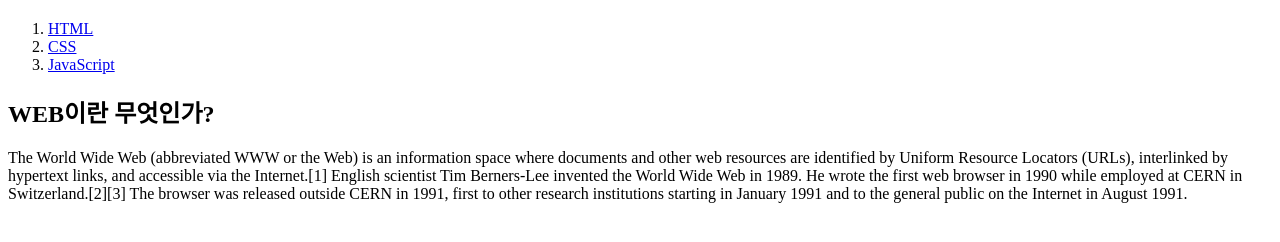
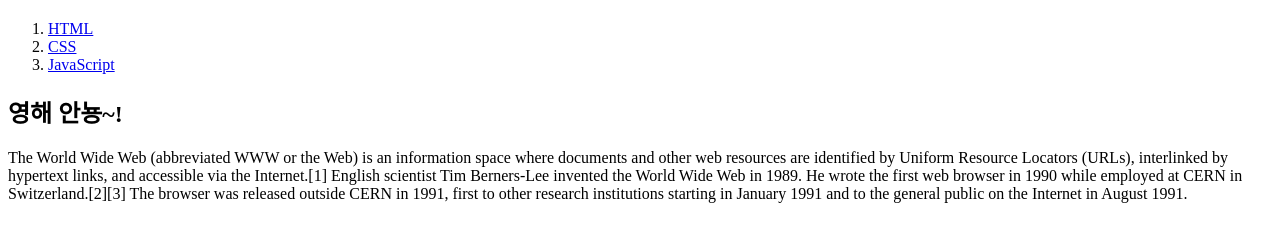
Before and after one commit to yeonjina/WEB1, a plain HTML site: page index.html in a window 1280 px wide. Shown: the part 60-302 px from the top of the page. Drawn offline with Linux system fonts and the light colour scheme.

Commit message:
Update index.html

```diff
--- a/index.html
+++ b/index.html
@@ -11,7 +11,7 @@
       <li><a href="2.html">CSS</a></li>
       <li><a href="3.html">JavaScript</a></li>
     </ol>
-    <h2>WEB이란 무엇인가?</h2>
+    <h2>영해 안뇽~!</h2>
     <p>The World Wide Web (abbreviated WWW or the Web) is an information space where documents and other web resources are identified by Uniform Resource Locators (URLs), interlinked by hypertext links, and accessible via the Internet.[1] English scientist Tim Berners-Lee invented the World Wide Web in 1989. He wrote the first web browser in 1990 while employed at CERN in Switzerland.[2][3] The browser was released outside CERN in 1991, first to other research institutions starting in January 1991 and to the general public on the Internet in August 1991.</p>
 
     </body>
```
